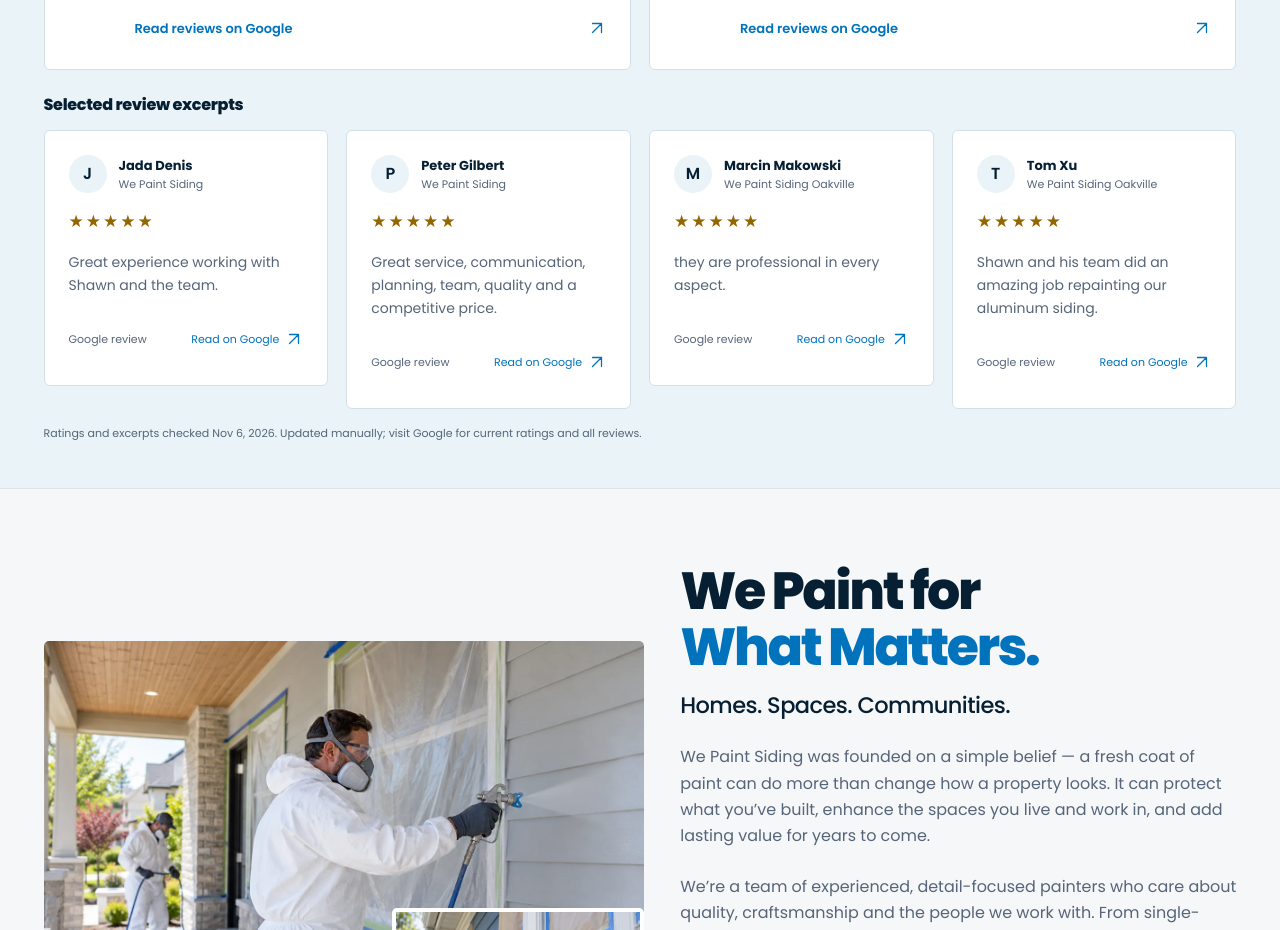
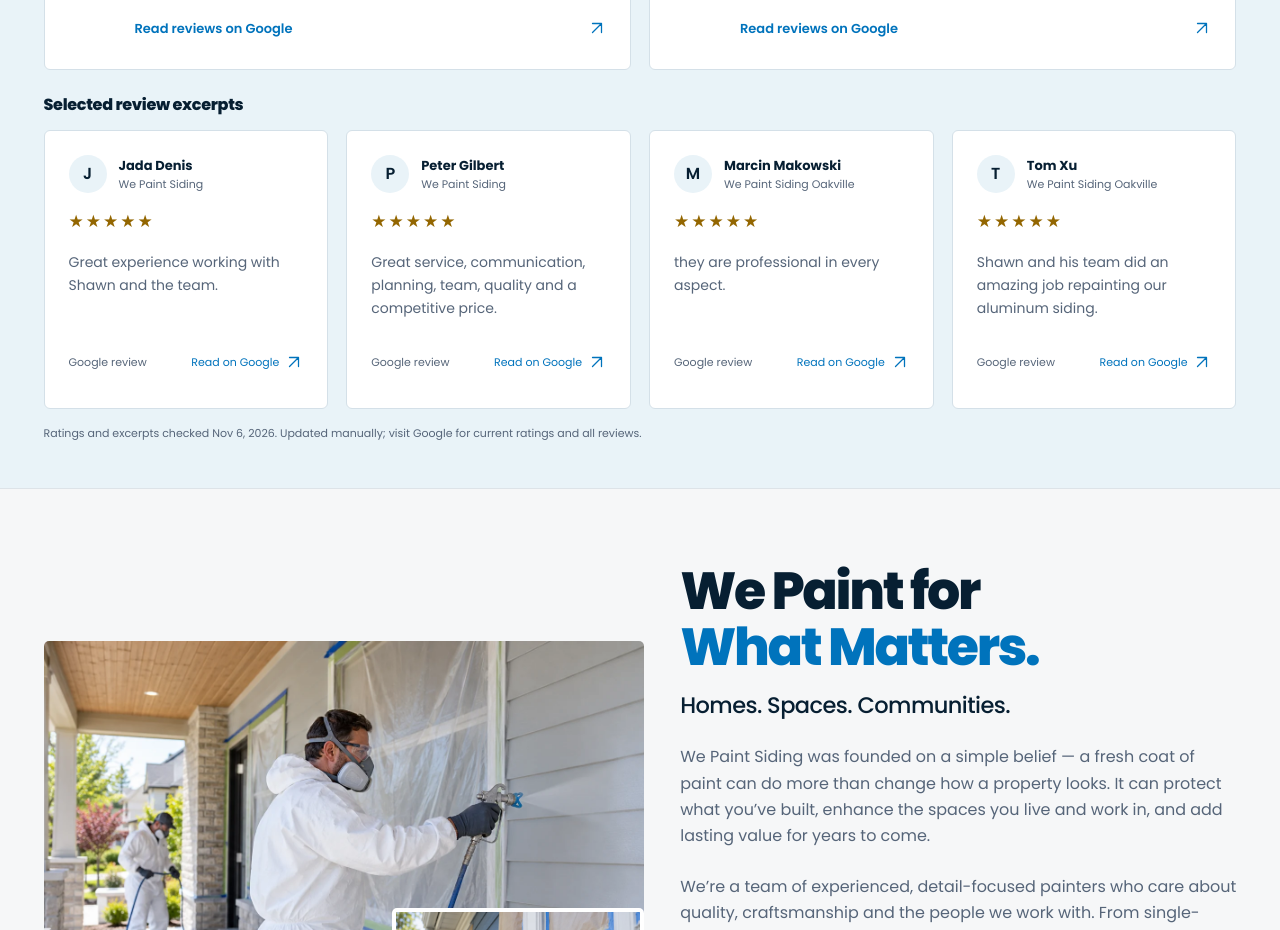
Before and after one commit to WAJAHATSAL33M/we-painting-siding, a Next.js app: page / in a window 1280 px wide. Shown: the part 7380-8310 px from the top of the page. Built offline with nearby package versions, Linux system fonts and the light colour scheme.

Commit message:
Align review cards and source links consistently

```diff
--- a/app/components/customer-reviews.css
+++ b/app/components/customer-reviews.css
@@ -17,8 +17,8 @@
 .gr-section.gr-single .gr-profiles{grid-template-columns:minmax(0,1fr)}
 .gr-section.gr-single .gr-profile{grid-template-columns:48px minmax(0,1fr) minmax(180px,.6fr);align-items:center}
 .gr-section.gr-single .gr-google-link{grid-column:3;border-top:0;border-left:1px solid var(--ah-rule,#d4e0e8);padding:10px 0 10px 24px}
-.gr-section .gr-review-grid{display:grid;grid-template-columns:repeat(4,minmax(0,1fr));gap:18px;margin-top:14px;align-items:start}
-.gr-section .gr-review{padding:24px;margin:0;background:white;border:1px solid var(--ah-rule,#d4e0e8);border-radius:6px}
+.gr-section .gr-review-grid{display:grid;grid-template-columns:repeat(4,minmax(0,1fr));gap:18px;margin-top:14px;align-items:stretch}
+.gr-section .gr-review{display:flex;flex-direction:column;padding:24px;margin:0;background:white;border:1px solid var(--ah-rule,#d4e0e8);border-radius:6px}
 .gr-section .gr-review figcaption{display:flex;gap:12px;align-items:center}
 .gr-section .gr-avatar{display:grid;place-items:center;width:38px;height:38px;border-radius:50%;background:var(--ah-pale);font-size:16px;font-weight:600;flex:none}
 .gr-section .gr-review figcaption strong{display:block;font-size:13px;line-height:1.5}
@@ -26,7 +26,7 @@
 .gr-section .gr-review blockquote{margin:16px 0 20px;padding:0;border:0}
 .approved-site .gr-section .gr-review blockquote p{font-size:14px;line-height:1.65}
 .approved-site .gr-section .gr-stars{color:#936600;font-size:17px;letter-spacing:2px;margin-top:14px}
-.gr-section .gr-review-footer{display:flex;flex-wrap:wrap;align-items:center;justify-content:space-between;gap:12px;font-size:11px;line-height:1.5;color:var(--ah-body)}
+.gr-section .gr-review-footer{margin-top:auto;display:flex;flex-wrap:wrap;align-items:center;justify-content:space-between;gap:12px;font-size:11px;line-height:1.5;color:var(--ah-body)}
 .gr-section .gr-review-footer a{display:inline-flex;align-items:center;gap:6px;color:var(--ah-blue);min-height:44px}
 .approved-site .gr-section .gr-editorial-note{font-size:11px;line-height:1.6;margin-top:16px}
 @media(max-width:1000px){.gr-section .gr-review-grid{grid-template-columns:repeat(2,minmax(0,1fr))}.gr-section .gr-profile{padding:20px;gap:14px}.gr-section.gr-single .gr-profile{grid-template-columns:48px minmax(0,1fr)}.gr-section.gr-single .gr-google-link{grid-column:2;border-left:0;border-top:1px solid var(--ah-rule);padding:14px 0 0}}
```
